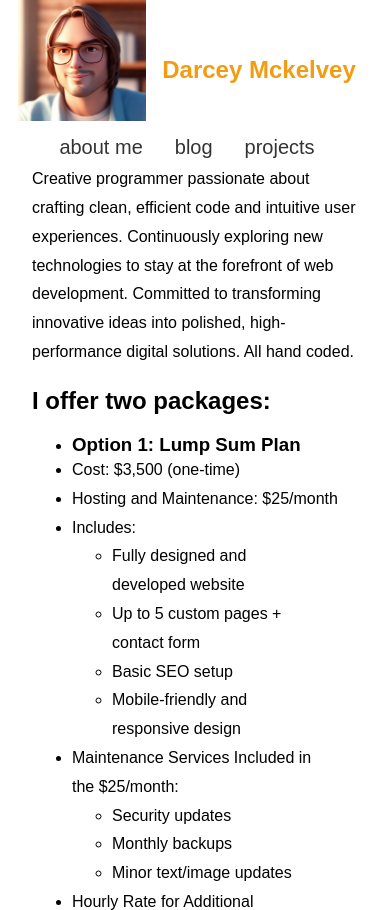
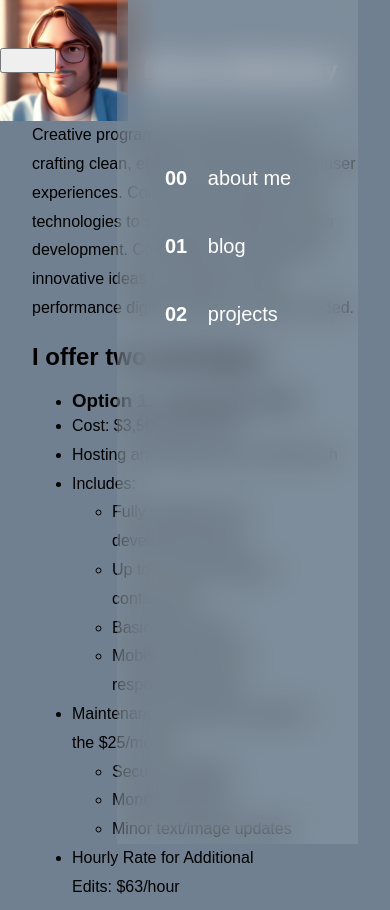
Before and after one commit to darceymckelvey/holocron-of-dark-knowledge, a plain HTML site: page index.html in a window 390 px wide. Shown: the top 910 px of the page. Drawn offline with nearby package versions, Linux system fonts and the light colour scheme; a web font is replaced by a local one.

Commit message:
second revisions

```diff
--- a/css/reset.css
+++ b/css/reset.css
@@ -16,26 +16,32 @@
 
 @layer modifications {
 
+    body {
+      background-color: slategray;
+    }
+
     /* PRIMARY HEADER */
     .primary-header {
         justify-content: space-between;
     }
 
-    @media (max-width: 700px) {
-        .primary-header {
-            justify-content: center;
-        }
+    /* PRIMARY-NAVIGATION */
+    #primary-navigation {
+        margin-inline-end: 2rem;
+        background: hsl(0 0% 0% / 0.75);
     }
 
-    /* PRIMARY-NAVIGATION */
-    .primary-navigation {
-        margin-inline-end: 2rem;
+    @supports (backdrop-filter: blur(1rem)) {
+      #primary-navigation {
+          background: hsl(0 0% 100% / 0.1);
+          backdrop-filter: blur(1rem);
+      }
     }
 
     .nav-link {
         text-decoration: none;
-        color: #333;
-        font-weight: 300;
+        color: #fff;
+        font-weight: 400;
         font-size: 20px;
         margin-inline-start: 1rem;
         padding-block-end: 1rem;
@@ -48,6 +54,30 @@
         font-weight: bold;
     }
 
+    .nav-link > [aria-hidden="true"] {
+      font-weight: 700;
+      margin-inline-end: .75em;
+    }
+
+    /* mobile navigation */
+    @media (max-width: 54em) {
+      #primary-navigation {
+        position: fixed;
+        inset: 0 0 0 30%;
+        padding: min(30vh, 10rem) 2em;
+      }
+
+      .nav-list {
+        flex-direction: column;
+        align-items: normal;
+
+        gap: 2rem;
+      }
+
+      .mobile-nav-toggle {
+        position: absolute;
+      }
+    }
 
     /* LOGOS */
     .primary-portfolio-logo {
@@ -62,7 +92,7 @@
     }
 
     .heading-tag {
-        color: #f39c12;
+        color: #fff;
         margin-inline: 1rem;
     }
 }
@@ -320,3 +350,7 @@
     }
   }
 }
+
+.sr-only {
+  visibility: hidden;
+}
--- a/index.html
+++ b/index.html
@@ -23,11 +23,21 @@
                      <h1 class="heading-tag">Darcey Mckelvey</h1>
                 </div>
 
-                <nav class="primary-navigation" aria-label="Main Navigation">
+                <!-- sr-only screen reader context -->
+                <button class="mobile-nav-toggle" aria-controls="primary-navigation" aria-expanded="false"><span class="sr-only">Menu</span></button>
+
+                <nav id="primary-navigation" aria-label="Main Navigation">
                     <ul class="nav-list flex-group" role="menubar">
-                        <li><a aria-current="page" class="nav-link" role="menuitem" href="#">about me</a></li>
-                        <li><a class="nav-link" role="menuitem" href="#">blog</a></li>
-                        <li><a class="nav-link" role="menuitem"  href="#">projects</a></li>
+                        <li><a aria-current="page" class="nav-link" role="menuitem" href="#">
+                            <!-- aria hidden makes it so screen readers wont read 00 out loud -->
+                            <span aria-hidden="true">00</span> about me
+                        </a></li>
+                        <li><a class="nav-link" role="menuitem" href="#">
+                            <span aria-hidden="true">01</span> blog
+                        </a></li>
+                        <li><a class="nav-link" role="menuitem"  href="#">
+                             <span aria-hidden="true">02</span> projects
+                        </a></li>
                     </ul>
                 </nav>
             </aside>
```
